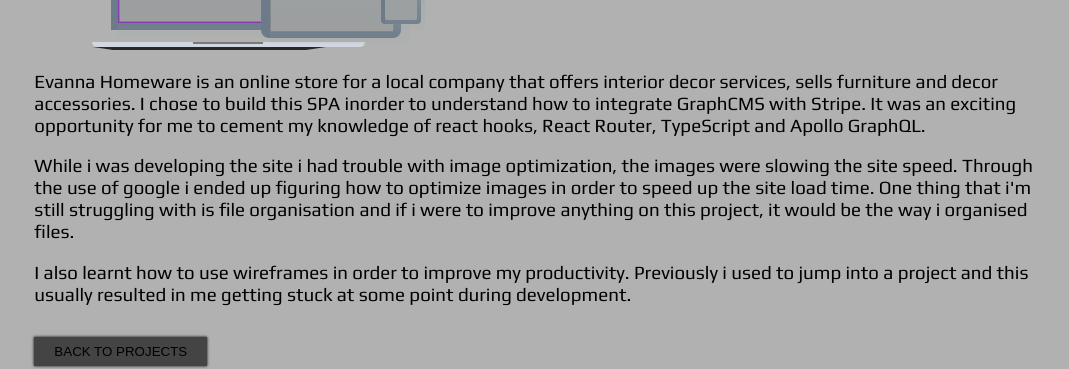
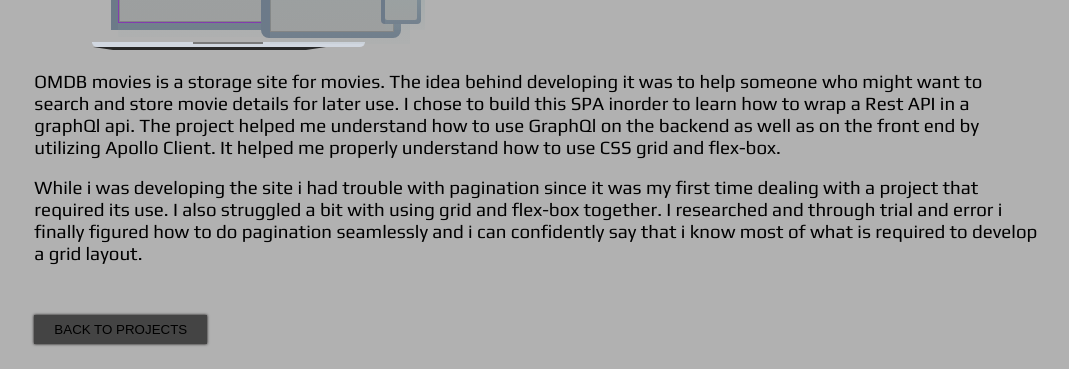
Before and after one commit to Tinashe-Muchie/Updated-Portfolio, a Next.js app: page /projects/omdb_movies in a window 1280 px wide. Shown: the part 198-567 px from the top of the page, without its empty margins (103-1172 px from the left). Built offline with nearby package versions, Linux system fonts and the light colour scheme; grey boxes are pictures that could not be loaded.

Commit message:
omdb movies content addition

```diff
--- a/pages/projects/omdb_movies.tsx
+++ b/pages/projects/omdb_movies.tsx
@@ -24,20 +24,20 @@ const OMDB_MOVIES = () => {
             />
             <div className={styles.product_detail}>
                 <span>
-                Evanna Homeware is an online store for a local company that offers interior decor services, sells
-                furniture and decor accessories. I chose to build this SPA inorder to understand how to integrate GraphCMS
-                with Stripe. It was an exciting opportunity for me to cement my knowledge of react hooks, React Router,
-                TypeScript and Apollo GraphQL.
+                OMDB movies is a storage site for movies. The idea behind developing it was to help someone who
+                might want to search and store movie details for later use. I chose to build this SPA inorder to
+                learn how to wrap a Rest API in a graphQl api. The project helped me understand how to use GraphQl
+                on the backend as well as on the front end by utilizing Apollo Client. It helped me properly understand how to use CSS grid and
+                flex-box.
                 </span>
                 <span>
-                While i was developing the site i had trouble with image optimization, the images were slowing the site speed.
-                Through the use of google i ended up figuring how to optimize images in order to speed up the site load time.
-                One thing that i'm still struggling with is file organisation and if i were to improve anything on this project,
-                it would be the way i organised files.
+                While i was developing the site i had trouble with pagination since it was my first time dealing
+                with a project that required its use. I also struggled a bit with using grid and flex-box together.
+                I researched and through trial and error i finally figured how to do pagination seamlessly and i can confidently
+                say that i know most of what is required to develop a grid layout.
                 </span>
                 <span>
-                I also learnt how to use wireframes in order to improve my productivity. Previously i used to jump into a
-                project and this usually resulted in me getting stuck at some point during development.
+
                 </span>
                 <div>
                     <button
```
